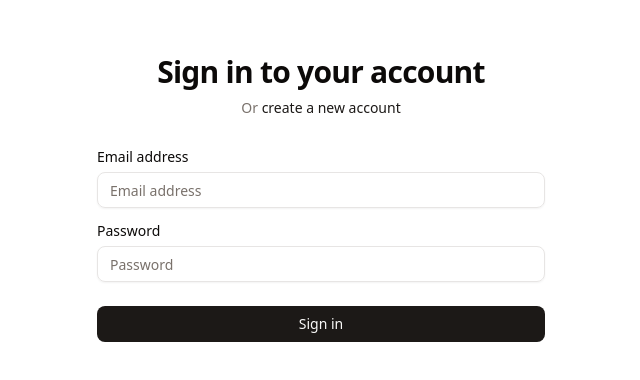
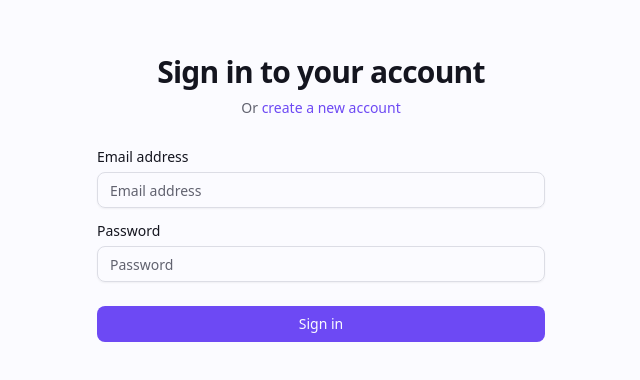
Before and after one commit to HughTupper/stairpay, a Next.js app in the folder apps/housing-association-crm/: page /login in a window 1280 px wide. Shown: the part 202-582 px from the top of the page, without its empty margins (319-959 px from the left). Built offline with nearby package versions, Linux system fonts and the light colour scheme.

Commit message:
changing to use Stairays colours

```diff
--- a/apps/housing-association-crm/app/globals.css
+++ b/apps/housing-association-crm/app/globals.css
@@ -49,71 +49,82 @@ html {
 
 :root {
   --radius: 0.625rem;
-  --background: oklch(1 0 0);
-  --foreground: oklch(0.147 0.004 49.25);
+  /* Stairpay Brand Colors - Light Mode */
+  --background: oklch(0.99 0.005 280);
+  --foreground: oklch(0.2 0.02 280);
   --card: oklch(1 0 0);
-  --card-foreground: oklch(0.147 0.004 49.25);
+  --card-foreground: oklch(0.2 0.02 280);
   --popover: oklch(1 0 0);
-  --popover-foreground: oklch(0.147 0.004 49.25);
-  --primary: oklch(0.216 0.006 56.043);
-  --primary-foreground: oklch(0.985 0.001 106.423);
-  --secondary: oklch(0.97 0.001 106.424);
-  --secondary-foreground: oklch(0.216 0.006 56.043);
-  --muted: oklch(0.97 0.001 106.424);
-  --muted-foreground: oklch(0.553 0.013 58.071);
-  --accent: oklch(0.97 0.001 106.424);
-  --accent-foreground: oklch(0.216 0.006 56.043);
-  --destructive: oklch(0.577 0.245 27.325);
-  --border: oklch(0.923 0.003 48.717);
-  --input: oklch(0.923 0.003 48.717);
-  --ring: oklch(0.709 0.01 56.259);
-  --chart-1: oklch(0.646 0.222 41.116);
-  --chart-2: oklch(0.6 0.118 184.704);
-  --chart-3: oklch(0.398 0.07 227.392);
-  --chart-4: oklch(0.828 0.189 84.429);
-  --chart-5: oklch(0.769 0.188 70.08);
-  --sidebar: oklch(0.985 0.001 106.423);
-  --sidebar-foreground: oklch(0.147 0.004 49.25);
-  --sidebar-primary: oklch(0.216 0.006 56.043);
-  --sidebar-primary-foreground: oklch(0.985 0.001 106.423);
-  --sidebar-accent: oklch(0.97 0.001 106.424);
-  --sidebar-accent-foreground: oklch(0.216 0.006 56.043);
-  --sidebar-border: oklch(0.923 0.003 48.717);
-  --sidebar-ring: oklch(0.709 0.01 56.259);
+  --popover-foreground: oklch(0.2 0.02 280);
+  /* Primary Purple - Stairpay brand color */
+  --primary: oklch(0.55 0.24 285);
+  --primary-foreground: oklch(0.99 0.005 280);
+  /* Secondary Blue/Cyan accent */
+  --secondary: oklch(0.75 0.15 220);
+  --secondary-foreground: oklch(0.2 0.02 280);
+  --muted: oklch(0.96 0.005 280);
+  --muted-foreground: oklch(0.5 0.02 280);
+  /* Accent - subtle purple variation */
+  --accent: oklch(0.92 0.03 285);
+  --accent-foreground: oklch(0.2 0.02 280);
+  --destructive: oklch(0.6 0.22 25);
+  --border: oklch(0.9 0.01 280);
+  --input: oklch(0.9 0.01 280);
+  --ring: oklch(0.55 0.24 285);
+  /* Chart colors - vibrant Stairpay palette */
+  --chart-1: oklch(0.55 0.24 285);
+  --chart-2: oklch(0.75 0.15 220);
+  --chart-3: oklch(0.65 0.2 160);
+  --chart-4: oklch(0.6 0.18 320);
+  --chart-5: oklch(0.7 0.12 250);
+  /* Sidebar - light with purple accents */
+  --sidebar: oklch(0.99 0.005 280);
+  --sidebar-foreground: oklch(0.2 0.02 280);
+  --sidebar-primary: oklch(0.55 0.24 285);
+  --sidebar-primary-foreground: oklch(0.99 0.005 280);
+  --sidebar-accent: oklch(0.96 0.01 285);
+  --sidebar-accent-foreground: oklch(0.2 0.02 280);
+  --sidebar-border: oklch(0.9 0.01 280);
+  --sidebar-ring: oklch(0.55 0.24 285);
 }
 
 .dark {
-  --background: oklch(0.147 0.004 49.25);
-  --foreground: oklch(0.985 0.001 106.423);
-  --card: oklch(0.216 0.006 56.043);
-  --card-foreground: oklch(0.985 0.001 106.423);
-  --popover: oklch(0.216 0.006 56.043);
-  --popover-foreground: oklch(0.985 0.001 106.423);
-  --primary: oklch(0.923 0.003 48.717);
-  --primary-foreground: oklch(0.216 0.006 56.043);
-  --secondary: oklch(0.268 0.007 34.298);
-  --secondary-foreground: oklch(0.985 0.001 106.423);
-  --muted: oklch(0.268 0.007 34.298);
-  --muted-foreground: oklch(0.709 0.01 56.259);
-  --accent: oklch(0.268 0.007 34.298);
-  --accent-foreground: oklch(0.985 0.001 106.423);
-  --destructive: oklch(0.704 0.191 22.216);
-  --border: oklch(1 0 0 / 10%);
-  --input: oklch(1 0 0 / 15%);
-  --ring: oklch(0.553 0.013 58.071);
-  --chart-1: oklch(0.488 0.243 264.376);
-  --chart-2: oklch(0.696 0.17 162.48);
-  --chart-3: oklch(0.769 0.188 70.08);
-  --chart-4: oklch(0.627 0.265 303.9);
-  --chart-5: oklch(0.645 0.246 16.439);
-  --sidebar: oklch(0.216 0.006 56.043);
-  --sidebar-foreground: oklch(0.985 0.001 106.423);
-  --sidebar-primary: oklch(0.488 0.243 264.376);
-  --sidebar-primary-foreground: oklch(0.985 0.001 106.423);
-  --sidebar-accent: oklch(0.268 0.007 34.298);
-  --sidebar-accent-foreground: oklch(0.985 0.001 106.423);
-  --sidebar-border: oklch(1 0 0 / 10%);
-  --sidebar-ring: oklch(0.553 0.013 58.071);
+  /* Stairpay Brand Colors - Dark Mode */
+  --background: oklch(0.15 0.04 285);
+  --foreground: oklch(0.95 0.01 280);
+  --card: oklch(0.2 0.05 285);
+  --card-foreground: oklch(0.95 0.01 280);
+  --popover: oklch(0.2 0.05 285);
+  --popover-foreground: oklch(0.95 0.01 280);
+  /* Primary - brighter purple for dark mode */
+  --primary: oklch(0.7 0.22 285);
+  --primary-foreground: oklch(0.15 0.04 285);
+  --secondary: oklch(0.35 0.08 285);
+  --secondary-foreground: oklch(0.95 0.01 280);
+  --muted: oklch(0.25 0.05 285);
+  --muted-foreground: oklch(0.7 0.02 280);
+  /* Accent - subtle lighter purple for dark mode */
+  --accent: oklch(0.3 0.08 285);
+  --accent-foreground: oklch(0.95 0.01 280);
+  --destructive: oklch(0.65 0.22 25);
+  --border: oklch(0.35 0.06 285);
+  --input: oklch(0.35 0.06 285);
+  --ring: oklch(0.7 0.22 285);
+  /* Chart colors for dark mode */
+  --chart-1: oklch(0.65 0.22 285);
+  --chart-2: oklch(0.7 0.15 220);
+  --chart-3: oklch(0.7 0.18 160);
+  --chart-4: oklch(0.65 0.18 320);
+  --chart-5: oklch(0.6 0.12 250);
+  /* Sidebar - dark with purple tint */
+  --sidebar: oklch(0.18 0.04 285);
+  --sidebar-foreground: oklch(0.95 0.01 280);
+  --sidebar-primary: oklch(0.7 0.22 285);
+  --sidebar-primary-foreground: oklch(0.95 0.01 280);
+  --sidebar-accent: oklch(0.25 0.06 285);
+  --sidebar-accent-foreground: oklch(0.95 0.01 280);
+  --sidebar-border: oklch(0.35 0.06 285);
+  --sidebar-ring: oklch(0.7 0.22 285);
 }
 
 @layer base {
--- a/packages/database/seed.ts
+++ b/packages/database/seed.ts
@@ -356,7 +356,9 @@ async function seedDatabase() {
     console.log("   Email: admin@thamesvalley.com | Password: password123");
     console.log("   Email: admin@londonquadrant.com | Password: password123");
     console.log("   Email: admin@clarion.com | Password: password123");
-    console.log("   Email: admin@all.com | Password: password123 (Access to all orgs)");
+    console.log(
+      "   Email: admin@all.com | Password: password123 (Access to all orgs)"
+    );
   } catch (error) {
     console.error("❌ Error seeding database:", error);
     process.exit(1);
```
Also changed, not shown: 1 other file (tests, documents, lock files or other folders).
